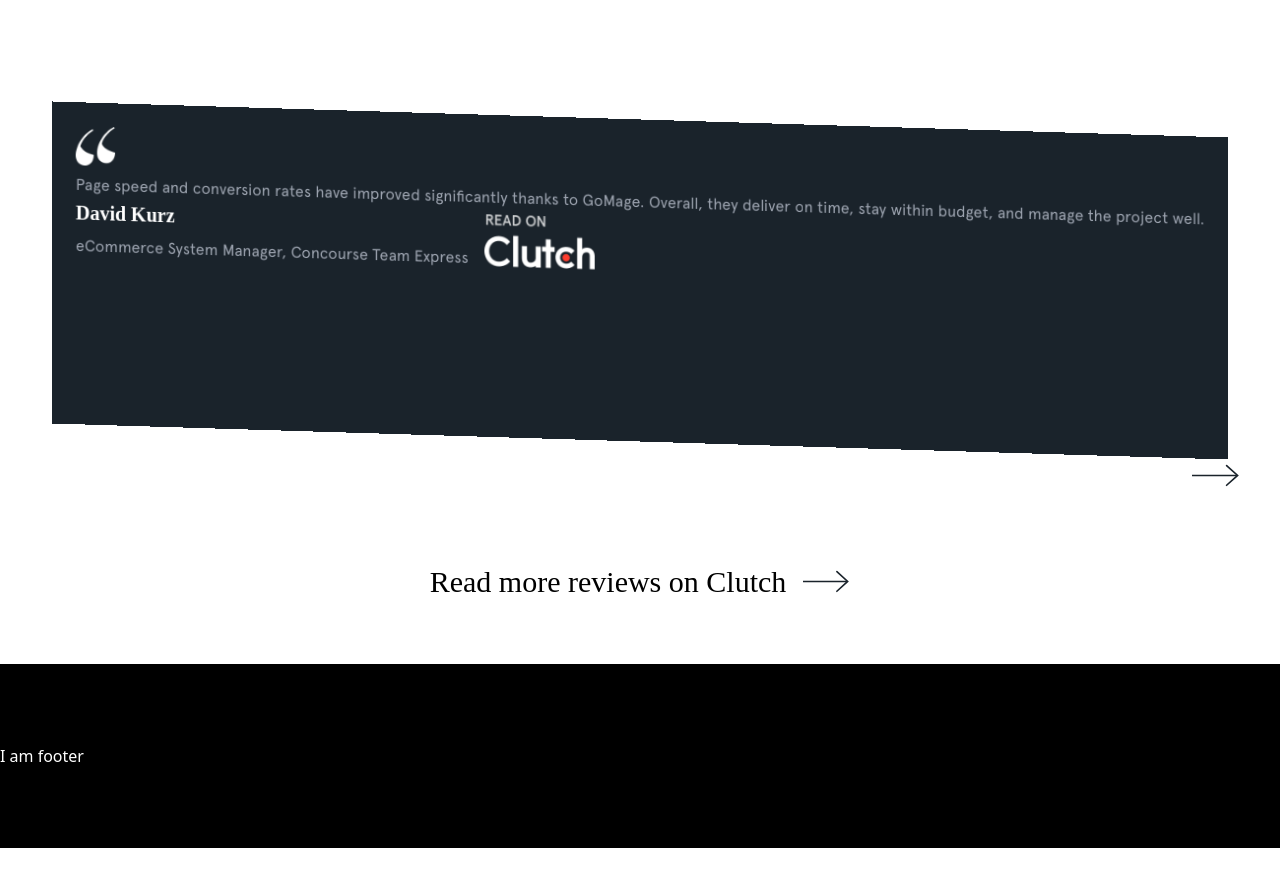
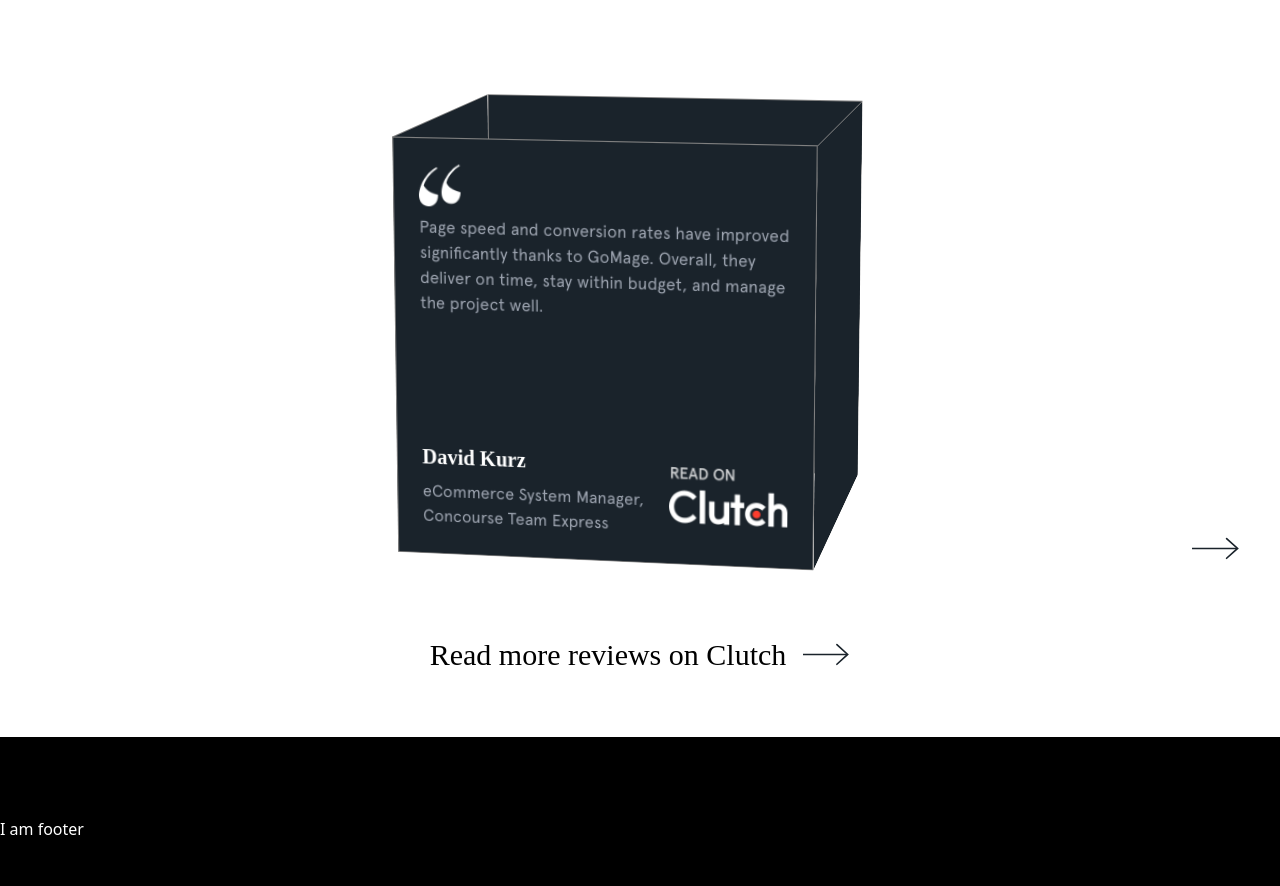
Before and after one commit to bluppco/gomage.com, an Astro site: page / in a window 1280 px wide. Shown: the part 2288-3174 px from the top of the page. Before the commit the page ends 3136 px from the top, so only its background shows below. Built offline with nearby package versions, Linux system fonts and the light colour scheme; Astro itself is replaced by a stand-in of ours; a web font is replaced by a local one.

Commit message:
refactor: css for testimonial cube

```diff
--- a/src/styles/custom.css
+++ b/src/styles/custom.css
@@ -4,3 +4,74 @@
     src: url('/fonts/apercu_regular_pro.otf');
 
 }
+
+/* TESTIMONIAL CUBE STYLES */
+.cube-container {
+    perspective: 3000px;
+}
+
+.cube {
+    width: 300px;
+    height: 300px;
+    position: relative;
+    transform-style: preserve-3d;
+    transition: transform 1s;
+}
+
+.face {
+    position: absolute;
+    width: 300px;
+    height: 300px;
+    border: 1px solid gray;
+}
+
+.front {
+    transform: rotateY(0deg) translateZ(150px);
+}
+
+.back {
+    transform: rotateY(180deg) translateZ(150px);
+}
+
+.right {
+    transform: rotateY(90deg) translateZ(150px);
+}
+
+.left {
+    transform: rotateY(-90deg) translateZ(150px);
+}
+
+
+@media screen and (min-width: 640px) {
+
+    .cube {
+
+        width: 400px;
+        height: 400px;
+
+    }
+
+    .face {
+
+        width: 400px;
+        height: 400px;
+
+    }
+
+    .front {
+        transform: rotateY(0deg) translateZ(200px);
+    }
+
+    .back {
+        transform: rotateY(180deg) translateZ(200px);
+    }
+
+    .right {
+        transform: rotateY(90deg) translateZ(200px);
+    }
+
+    .left {
+        transform: rotateY(-90deg) translateZ(200px);
+    }
+
+}
```
